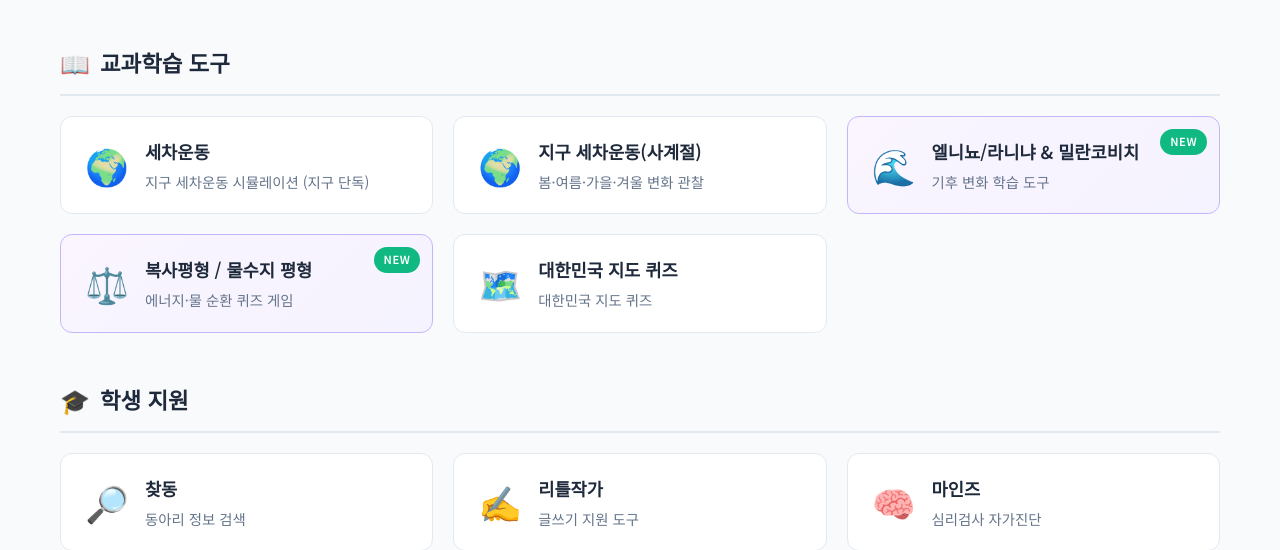
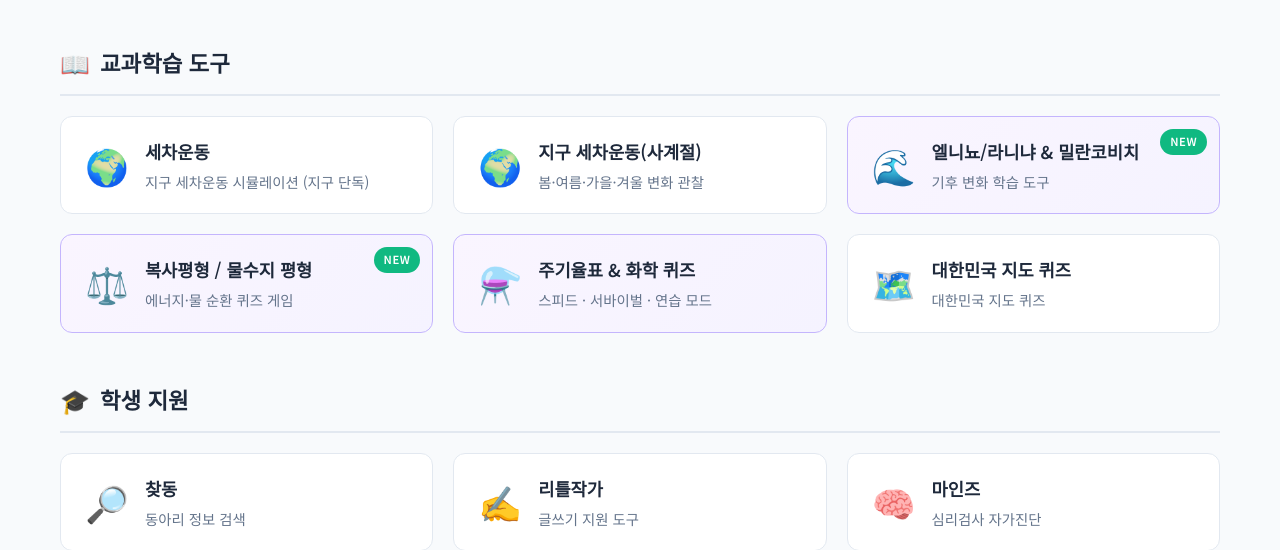
Before and after one commit to CHOISEONGYEOL/Teacher-support, a Python web app: template templates/index.html in a window 1280 px wide. Shown: the part 973-1523 px from the top of the page. Run offline with Jinja, Linux system fonts and the light colour scheme; the template is opened without the code that fills it, so the values that code supplies are empty.

Commit message:
Update index.html

```diff
--- a/templates/index.html
+++ b/templates/index.html
@@ -176,6 +176,15 @@
 </a>
 
 
+<a href="/static/Periodic Table of the elements/index.html" class="card card-internal">
+    <div class="card-icon">⚗️</div>
+    <div class="card-content">
+        <h3>주기율표 & 화학 퀴즈</h3>
+        <p>스피드 · 서바이벌 · 연습 모드</p>
+    </div>
+</a>
+
+
 <a href="https://port-0-korea-map-quiz-mjfg3o9ec1e04ea8.sel3.cloudtype.app/"
    target="_blank" class="card card-external">
   <div class="card-icon">🗺️</div>
```
